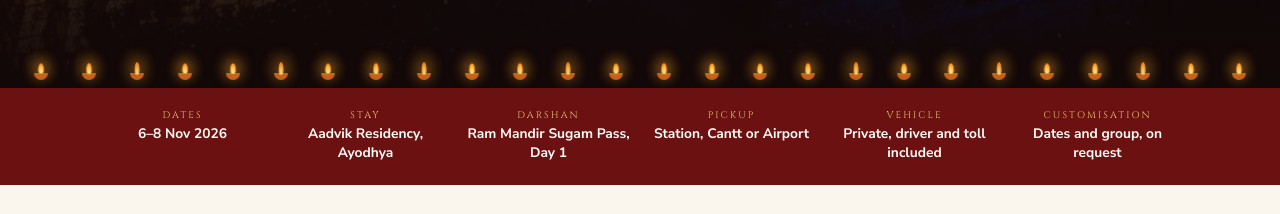
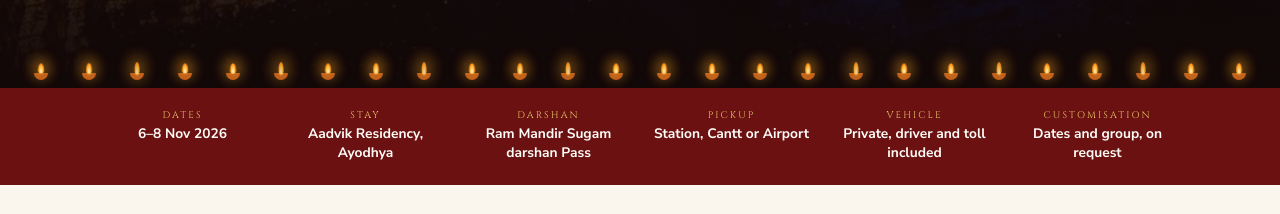
Before and after one commit to Rakesh360/aadvik-residency, a plain HTML site: page ayodhya-deepotsav-package.html in a window 1280 px wide. Shown: the part 926-1140 px from the top of the page. Drawn offline with nearby package versions, Linux system fonts and the light colour scheme.

Commit message:
Add content

```diff
--- a/ayodhya-deepotsav-package.html
+++ b/ayodhya-deepotsav-package.html
@@ -398,7 +398,7 @@
     <ul>
       <li><span>Dates</span><b>6–8 Nov 2026</b></li>
       <li><span>Stay</span><b>Aadvik Residency, Ayodhya</b></li>
-      <li><span>Darshan</span><b>Ram Mandir Sugam Pass, Day 1</b></li>
+      <li><span>Darshan</span><b>Ram Mandir Sugam darshan Pass</b></li>
       <li><span>Pickup</span><b>Station, Cantt or Airport</b></li>
       <li><span>Vehicle</span><b>Private, driver and toll included</b></li>
       <li><span>Customisation</span><b>Dates and group, on request</b></li>
```
